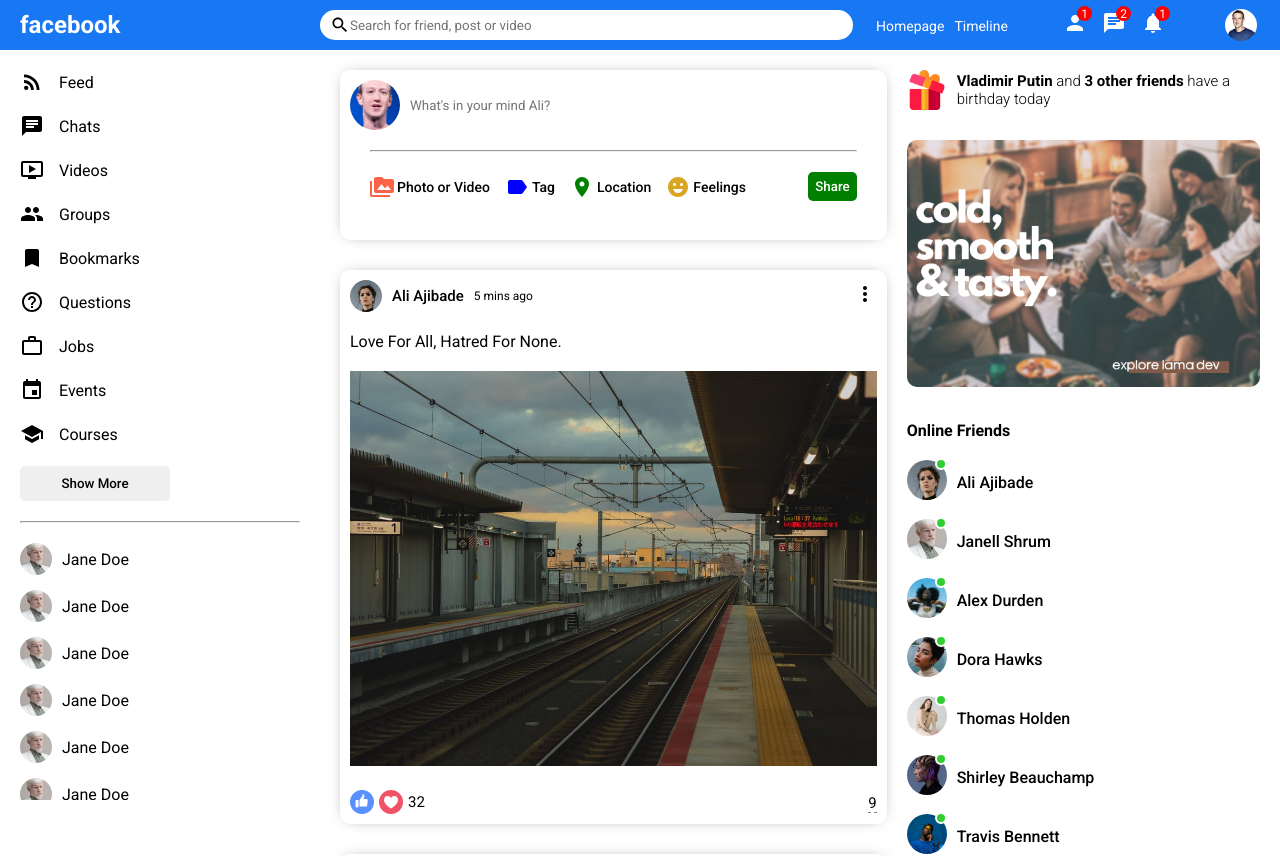
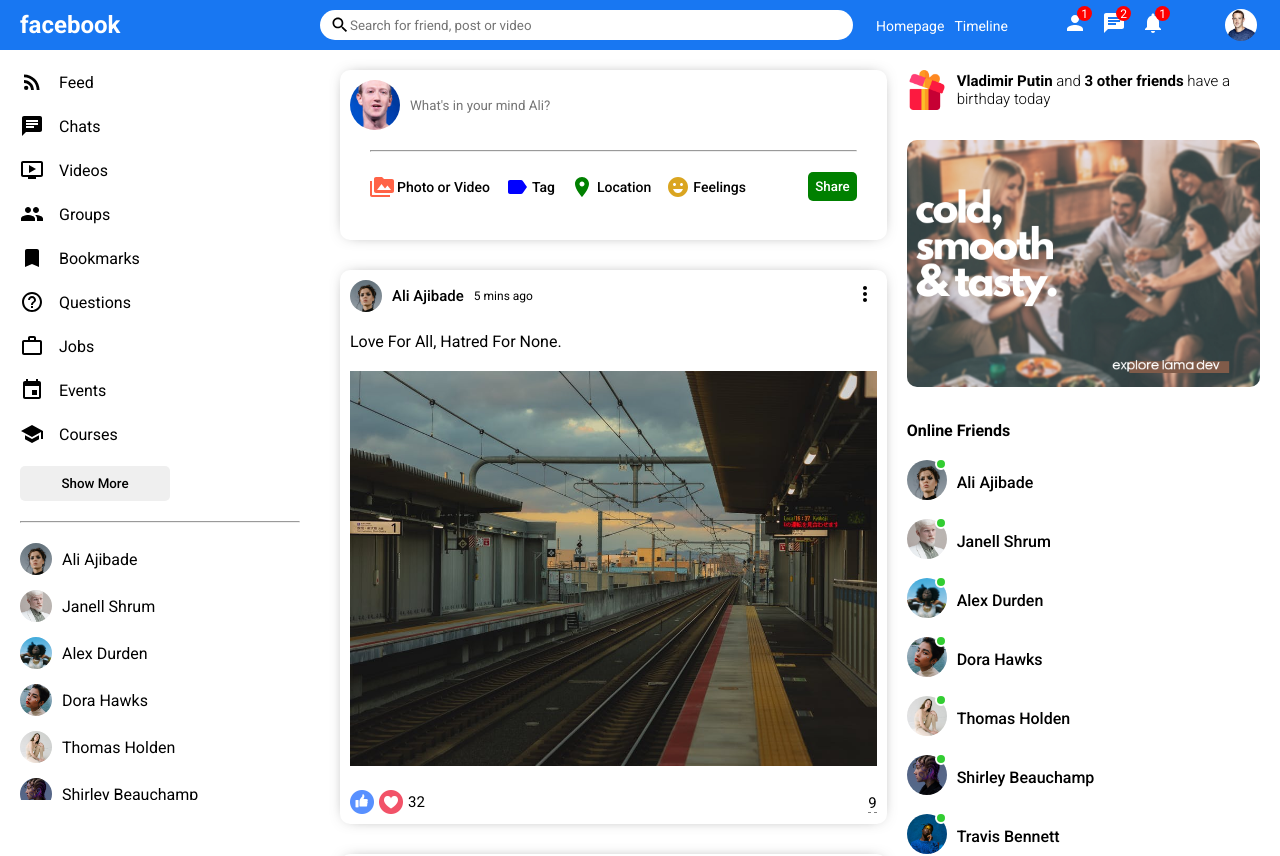
Before and after one commit to leewebstechnologies/leesocialapp, a React (Create React App) app: page / in a window 1280 px wide. Shown: the top 856 px of the page. Built offline with nearby package versions, Linux system fonts and the light colour scheme.

Commit message:
create close friend component

```diff
--- /dev/null
+++ b/src/components/closeFriend/CloseFriend.jsx
@@ -0,0 +1,12 @@
+import "./closeFriend.css";
+
+const CloseFriend = ({user}) => {
+  return (
+    <li className="sidebarFriend">
+        <img className="sidebarFriendImg" src={user.profilePicture} alt="friend_image" />
+        <span className="sidebarFriendName">{user.username}</span>
+    </li>
+  )
+}
+
+export default CloseFriend
--- /dev/null
+++ b/src/components/closeFriend/closeFriend.css
@@ -0,0 +1,13 @@
+.sidebarFriend {
+    display: flex;
+    align-items: center;
+    margin-bottom: 15px;
+}
+
+.sidebarFriendImg {
+    width: 32px;
+    height: 32px;
+    border-radius: 50%;
+    object-fit: cover;
+    margin-right: 10px;
+}
--- a/src/components/sidebar/Sidebar.jsx
+++ b/src/components/sidebar/Sidebar.jsx
@@ -1,5 +1,8 @@
 import { Bookmark, Chat, Event, Group, HelpOutline, OndemandVideo, RssFeed, School, WorkOutline } from "@mui/icons-material";
 import "./sidebar.css";
+import { Users } from "../../dummyData";
+import CloseFriend from "../closeFriend/CloseFriend";
+
 
 const Sidebar = () => {
   return (
@@ -46,54 +49,9 @@ const Sidebar = () => {
         <button className="sidebarButton">Show More</button>
         <hr className="sidebarHr" />
         <ul className="sidebarFriendList">
-          <li className="sidebarFriend">
-            <img className="sidebarFriendImg" src="./assets/person/2.jpeg" alt="friend_image" />
-            <span className="sidebarFriendName">Jane Doe</span>
-          </li>
-          <li className="sidebarFriend">
-            <img className="sidebarFriendImg" src="./assets/person/2.jpeg" alt="friend_image" />
-            <span className="sidebarFriendName">Jane Doe</span>
-          </li>
-          <li className="sidebarFriend">
-            <img className="sidebarFriendImg" src="./assets/person/2.jpeg" alt="friend_image" />
-            <span className="sidebarFriendName">Jane Doe</span>
-          </li>
-          <li className="sidebarFriend">
-            <img className="sidebarFriendImg" src="./assets/person/2.jpeg" alt="friend_image" />
-            <span className="sidebarFriendName">Jane Doe</span>
-          </li>
-          <li className="sidebarFriend">
-            <img className="sidebarFriendImg" src="./assets/person/2.jpeg" alt="friend_image" />
-            <span className="sidebarFriendName">Jane Doe</span>
-          </li>
-          <li className="sidebarFriend">
-            <img className="sidebarFriendImg" src="./assets/person/2.jpeg" alt="friend_image" />
-            <span className="sidebarFriendName">Jane Doe</span>
-          </li>
-          <li className="sidebarFriend">
-            <img className="sidebarFriendImg" src="./assets/person/2.jpeg" alt="friend_image" />
-            <span className="sidebarFriendName">Jane Doe</span>
-          </li>
-          <li className="sidebarFriend">
-            <img className="sidebarFriendImg" src="./assets/person/2.jpeg" alt="friend_image" />
-            <span className="sidebarFriendName">Jane Doe</span>
-          </li>
-          <li className="sidebarFriend">
-            <img className="sidebarFriendImg" src="./assets/person/2.jpeg" alt="friend_image" />
-            <span className="sidebarFriendName">Jane Doe</span>
-          </li>
-          <li className="sidebarFriend">
-            <img className="sidebarFriendImg" src="./assets/person/2.jpeg" alt="friend_image" />
-            <span className="sidebarFriendName">Jane Doe</span>
-          </li>
-          <li className="sidebarFriend">
-            <img className="sidebarFriendImg" src="./assets/person/2.jpeg" alt="friend_image" />
-            <span className="sidebarFriendName">Jane Doe</span>
-          </li>
-          <li className="sidebarFriend">
-            <img className="sidebarFriendImg" src="./assets/person/2.jpeg" alt="friend_image" />
-            <span className="sidebarFriendName">Jane Doe</span>
-          </li>
+        {Users.map((u) => (
+          <CloseFriend key={u.id} user={u} />
+        ))}
         </ul>
       </div>
     </div>
--- a/src/components/sidebar/sidebar.css
+++ b/src/components/sidebar/sidebar.css
@@ -54,17 +54,3 @@
     padding: 0;
     list-style: none;
 }
-
-.sidebarFriend {
-    display: flex;
-    align-items: center;
-    margin-bottom: 15px;
-}
-
-.sidebarFriendImg {
-    width: 32px;
-    height: 32px;
-    border-radius: 50%;
-    object-fit: cover;
-    margin-right: 10px;
-}
```
